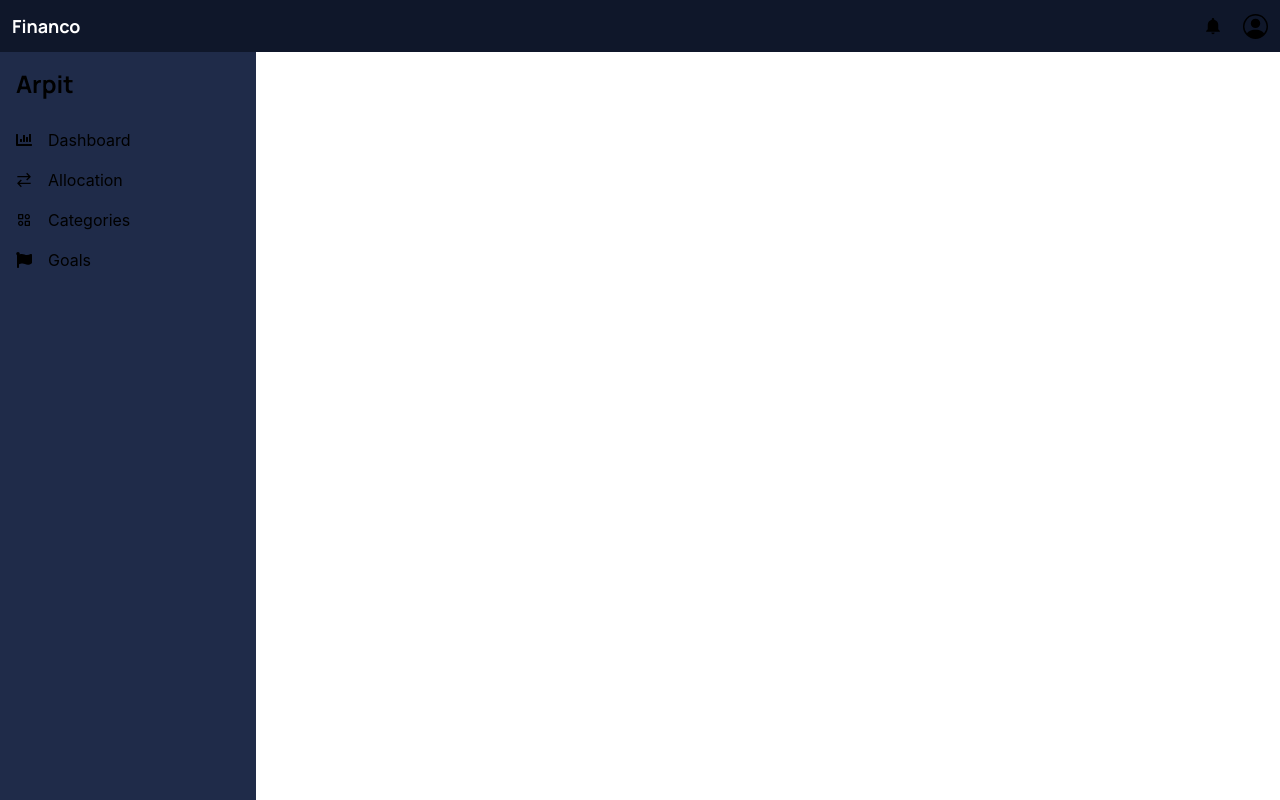
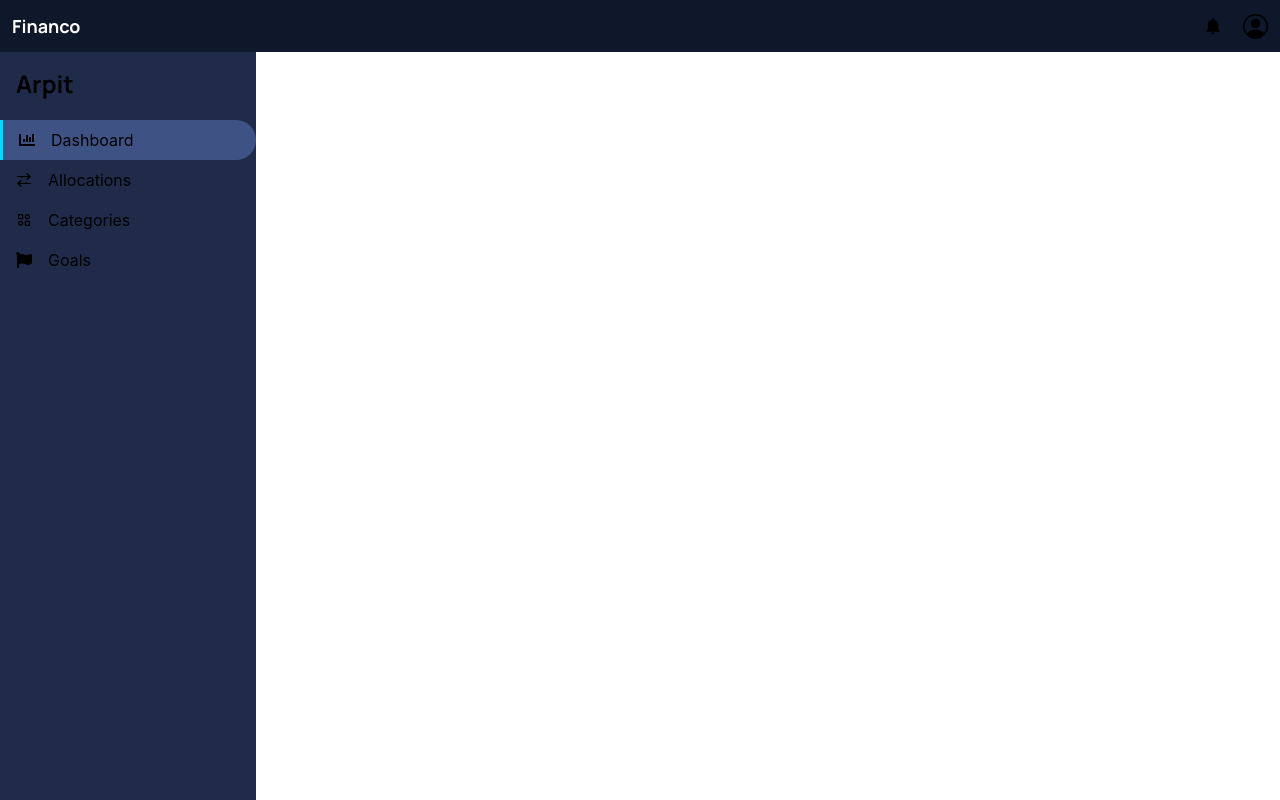
Before and after one commit to Rekcah97/Financo, a React (Vite) app in the folder frontend/: page / in a window 1280 px wide. Built offline with nearby package versions, Linux system fonts and the light colour scheme.

Commit message:
Refactor: Sidebar complete

```diff
--- a/frontend/src/App.jsx
+++ b/frontend/src/App.jsx
@@ -9,7 +9,7 @@ function App() {
       <div className="flex flex-col h-screen overflow-hidden">
         {log ? <PrivateNavBar /> : <PublicNavBar />}
         <div className="flex flex-1 overflow-hidden">
-          <SideBar />
+          <SideBar userName={"Arpit"} />
         </div>
       </div>
     </>
--- a/frontend/src/components/SideBar.jsx
+++ b/frontend/src/components/SideBar.jsx
@@ -1,26 +1,35 @@
-import React from "react";
+import { useState } from "react";
 import { FaChartBar } from "react-icons/fa";
 import { GrTransaction } from "react-icons/gr";
 import { BiCategoryAlt } from "react-icons/bi";
 import { FaFlag } from "react-icons/fa";
 
-function SideBar() {
+function SideBar({ userName }) {
+  const [activeLink, setActiveLink] = useState("Dashboard");
+
+  const links = [
+    { name: "Dashboard", icon: <FaChartBar /> },
+    { name: "Allocations", icon: <GrTransaction /> },
+    { name: "Categories", icon: <BiCategoryAlt /> },
+    { name: "Goals", icon: <FaFlag /> },
+  ];
   return (
     <div className="flex flex-col h-screen w-3xs bg-[var(--element-bg)] gap-5 ">
-      <h2 className="font-[Manrope] font-bold  text-2xl pt-4 pl-4">Arpit</h2>
+      <h2 className="font-[Manrope] font-bold  text-2xl pt-4 pl-4">
+        {userName}
+      </h2>
       <div className="flex flex-col justify-center">
-        <a href="#" className="dash-link">
-          <FaChartBar /> Dashboard
-        </a>
-        <a href="#" className="dash-link">
-          <GrTransaction /> Allocation
-        </a>
-        <a href="#" className="dash-link">
-          <BiCategoryAlt /> Categories
-        </a>
-        <a href="#" className="dash-link">
-          <FaFlag /> Goals
-        </a>
+        {links.map((link) => (
+          <a
+            key={link.name}
+            href="#"
+            className={`dash-link ${activeLink === link.name ? "active" : ""}`}
+            onClick={() => setActiveLink(link.name)}
+          >
+            {link.icon}
+            {link.name}
+          </a>
+        ))}
       </div>
     </div>
   );
--- a/frontend/src/index.css
+++ b/frontend/src/index.css
@@ -32,9 +32,15 @@
   cursor: pointer;
   padding-left: 1rem;
 }
-.dash-link:hover {
+/* .dash-link:hover {
   background-color: var(--element-bg-hover);
   border-top-right-radius: 2rem;
   border-bottom-right-radius: 2rem;
-  /* border-right: ; */
+  border-right:;
+} */
+.active {
+  background-color: var(--element-bg-hover);
+  border-top-right-radius: 2rem;
+  border-bottom-right-radius: 2rem;
+  border-left: 3px solid #04d9ff;
 }
```
